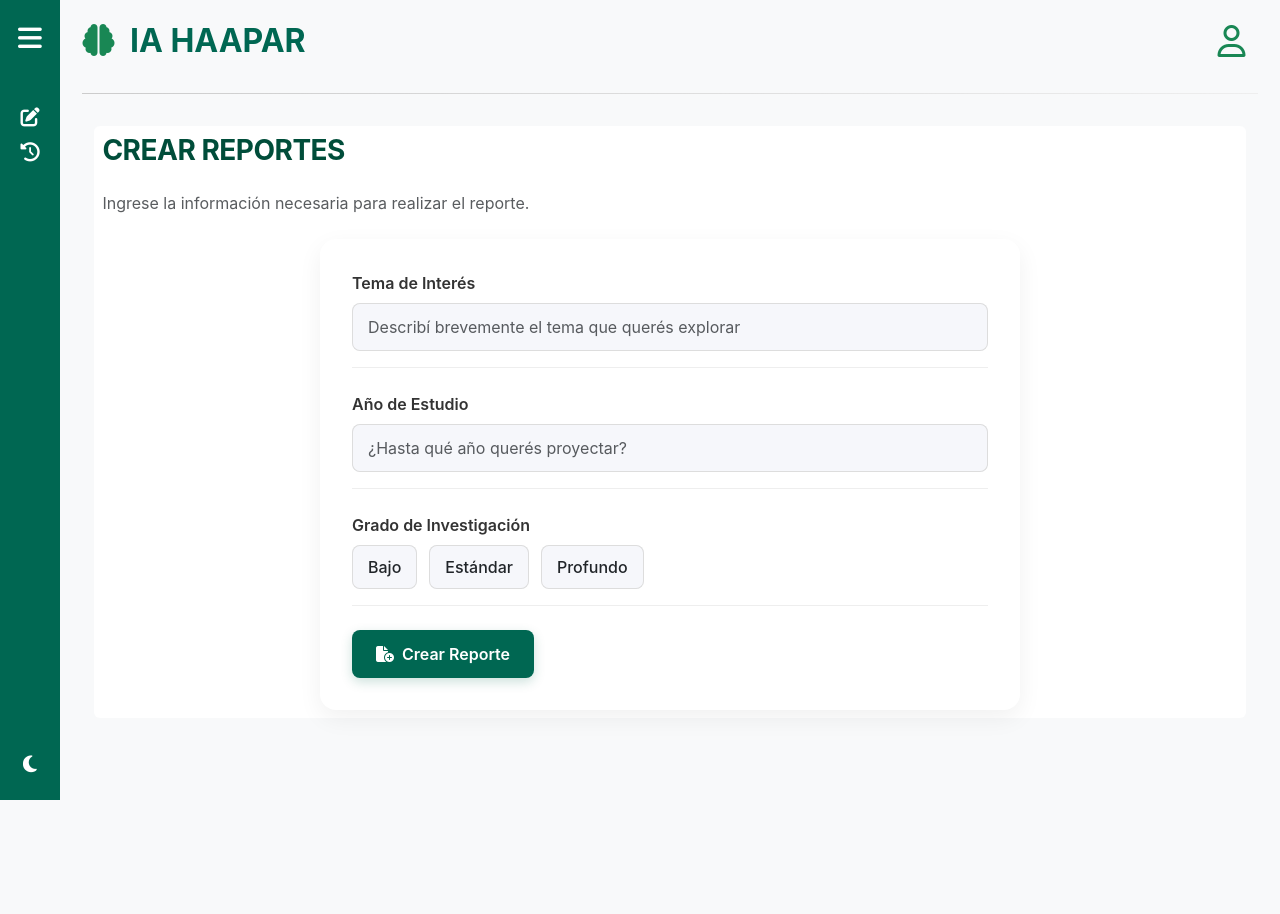
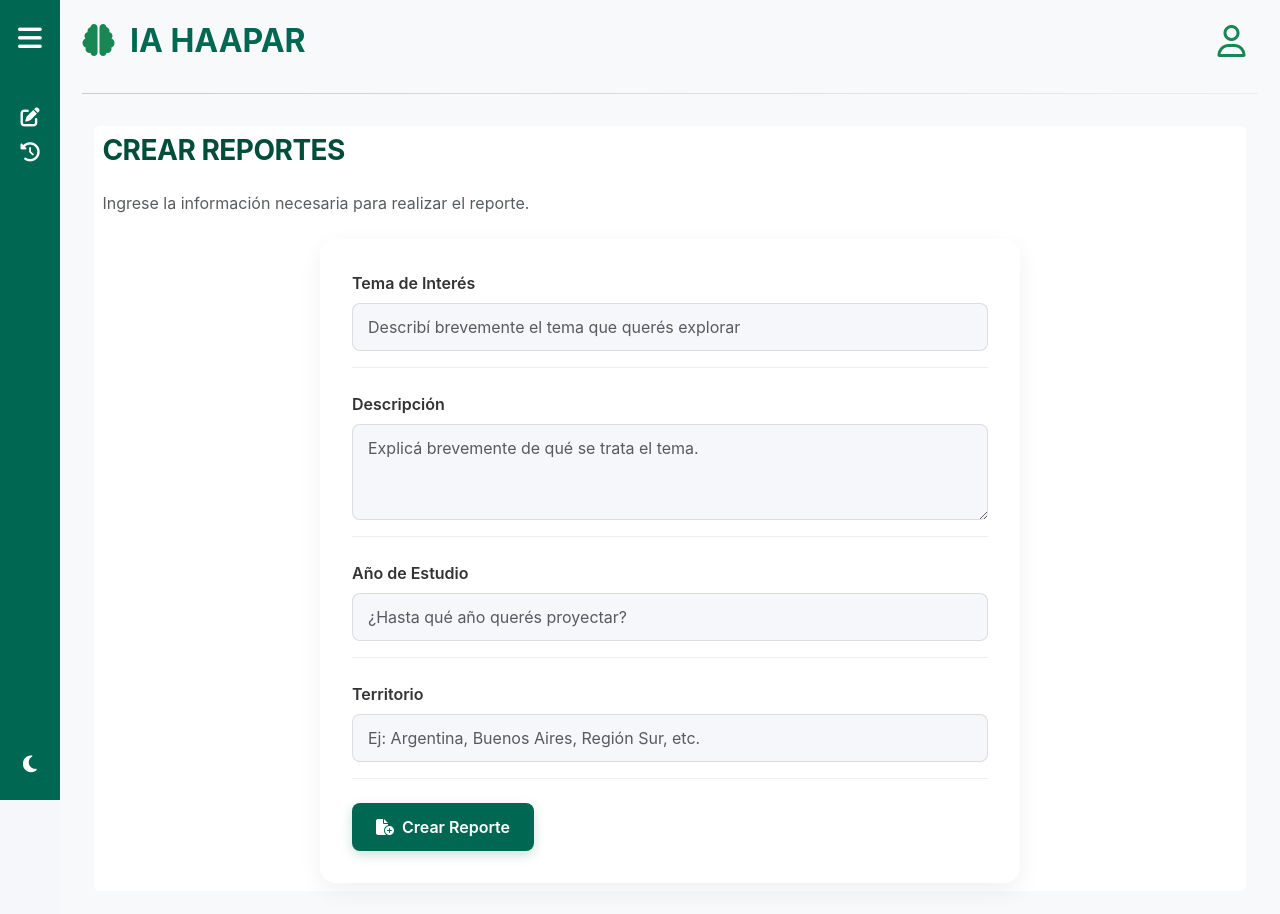
Before and after one commit to NicolasPerezUNLaSMN/HAAPAR_UNLa, a Django app: page / in a window 1280 px wide. Before the commit the page ends 800 px from the top, so only its background shows below. Run offline with Django 5.2, Linux system fonts and the light colour scheme; parts of the project's set-up code (start-up, migrations or seed data) failed here and were passed over.

Commit message:
crud de tema
crear y leer proyectos

```diff
--- a/haapar_unla/urls.py
+++ b/haapar_unla/urls.py
@@ -24,11 +24,12 @@ urlpatterns = [
     path('admin/', admin.site.urls),
     path('', views.inicio, name='inicio'),
     path('proyectos/', views.listar_proyectos, name='listar_proyectos'),
-    path('proyecto-detalle/', views.proyecto_detalle, name='proyecto_detalle'),
+    path('proyecto-detalle/<int:tema_id>/', views.proyecto_detalle, name='proyecto_detalle'),
     path('variable-detalle/', views.variable_detalle, name='variable_detalle'),
     path('signup/', views.registro, name='registro'),
     path('logout/', views.cerrar_sesion, name='cerrar_sesion'),
     path('signin/', views.iniciar_sesion, name='iniciar_sesion'),
+    path('crear-reporte/', views.crear_reporte, name='crear-reporte'),
 ]
 
 handler400 = views.error_400_view
--- a/haapar_unla_app/templates/haapar_unla_app/crear-reporte.html
+++ b/haapar_unla_app/templates/haapar_unla_app/crear-reporte.html
@@ -9,22 +9,36 @@
     <h3 class="mb-4">Crear Reportes</h3>
     <p class="text-muted  mt-0">Ingrese la información necesaria para realizar el reporte.</p>
     <!-- Formulario -->
-    <form class="styled-form">
+    <form method="POST" action="{% url 'crear-reporte' %}" class="styled-form">
+      {% csrf_token %}
+
       <!-- Tema de Interés -->
       <div class="mb-4">
-        <label for="tema" class="form-label">Tema de Interés</label>
-        <input type="text" class="form-control" id="tema" required
+        <label for="nombre" class="form-label">Tema de Interés</label>
+        <input type="text" class="form-control" id="nombre" name="nombre" required
           placeholder="Describí brevemente el tema que querés explorar">
+      </div>
+
+       <!-- Descripción -->
+      <div class="mb-4">
+        <label for="descripcion" class="form-label">Descripción</label>
+        <textarea class="form-control" id="descripcion" name="descripcion" rows="3" required placeholder="Explicá brevemente de qué se trata el tema."></textarea>
       </div>
 
       <!-- Año -->
       <div class="mb-4">
-        <label for="anio" class="form-label">Año de Estudio</label>
-        <input type="text" class="form-control" id="anio" required placeholder="¿Hasta qué año querés proyectar?">
+        <label for="horizonte" class="form-label">Año de Estudio</label>
+        <input type="text" class="form-control" id="horizonte" name="horizonte" required placeholder="¿Hasta qué año querés proyectar?">
+      </div>
+
+      <!-- Territorio -->
+      <div class="mb-4">
+        <label for="territorio" class="form-label">Territorio</label>
+        <input type="text" class="form-control" id="territorio" name="territorio" required placeholder="Ej: Argentina, Buenos Aires, Región Sur, etc.">
       </div>
 
       <!-- Grado de investigación -->
-      <div class="mb-4">
+      <!-- <div class="mb-4">
         <label class="form-label">Grado de Investigación</label>
         <div class="radio-group">
           <input type="radio" name="grado" id="bajo" value="bajo" required>
@@ -36,7 +50,7 @@
           <input type="radio" name="grado" id="profundo" value="profundo" required>
           <label for="profundo">Profundo</label>
         </div>
-      </div>
+      </div> -->
 
       <!-- Botón de envío -->
       <button type="submit" class="btn btn-primary">
--- a/haapar_unla_app/views.py
+++ b/haapar_unla_app/views.py
@@ -1,18 +1,44 @@
 from django.shortcuts import render, redirect
 from django.contrib.auth.forms import AuthenticationForm
 from django.contrib.auth import login, logout, authenticate
+from django.contrib.auth.decorators import login_required
 from .forms import SignUpForm
+from haapar_unla_app.models import Tema
+from django.contrib.auth.models import User
+
+@login_required
+def crear_reporte(request):
+    if request.method == 'POST':
+        nombre = request.POST.get('nombre')
+        descripcion = request.POST.get('descripcion')
+        horizonte = request.POST.get('horizonte')
+        territorio = request.POST.get('territorio')
+
+        #user = User.objects.get(username='Y')
+
+        Tema.objects.create(
+            user=request.user,
+            nombre=nombre,
+            descripcion=descripcion,
+            horizonte=horizonte,
+            territorio=territorio
+        )
+        return redirect('crear-reporte')
+
+    return render(request, 'haapar_unla_app/crear-reporte.html')
 
 def inicio(request):
     return render(request, 'haapar_unla_app/crear-reporte.html')
 
 
 def listar_proyectos(request):
-    return render(request, 'haapar_unla_app/listar-proyectos.html')
+    temas = Tema.objects.filter(user=request.user)
+    return render(request, 'haapar_unla_app/listar-proyectos.html', {'temas': temas})
 
 
-def proyecto_detalle(request):
-    return render(request, 'haapar_unla_app/proyecto-detalle.html')
+def proyecto_detalle(request, tema_id):
+    tema = Tema.objects.get(id_tema=tema_id)
+    return render(request, 'haapar_unla_app/proyecto-detalle.html', {'tema': tema})
 
 
 def variable_detalle(request):
```
Also changed, not shown: haapar_unla_app/templates/haapar_unla_app/listar-proyectos.html (+10 -20 lines).
